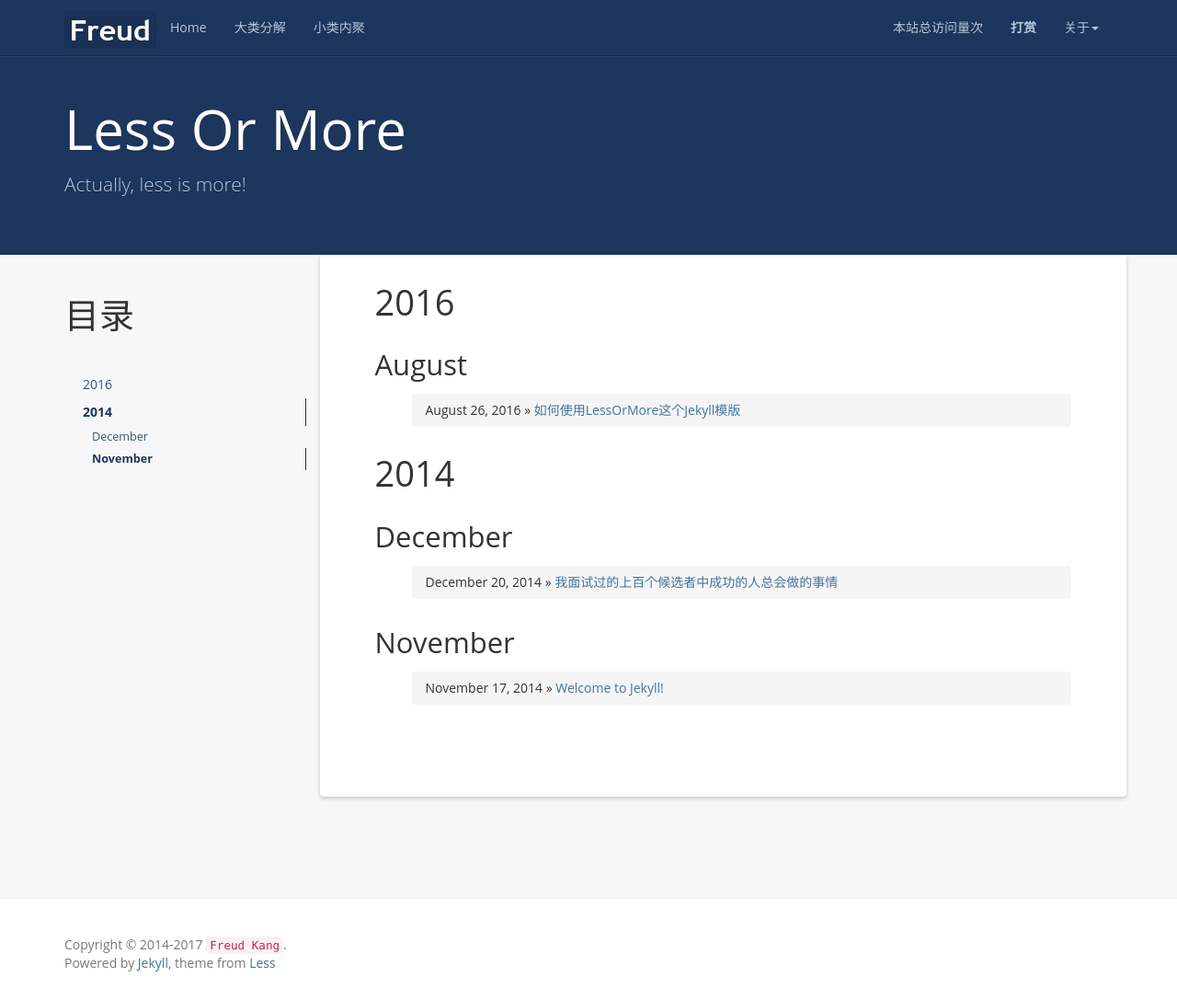
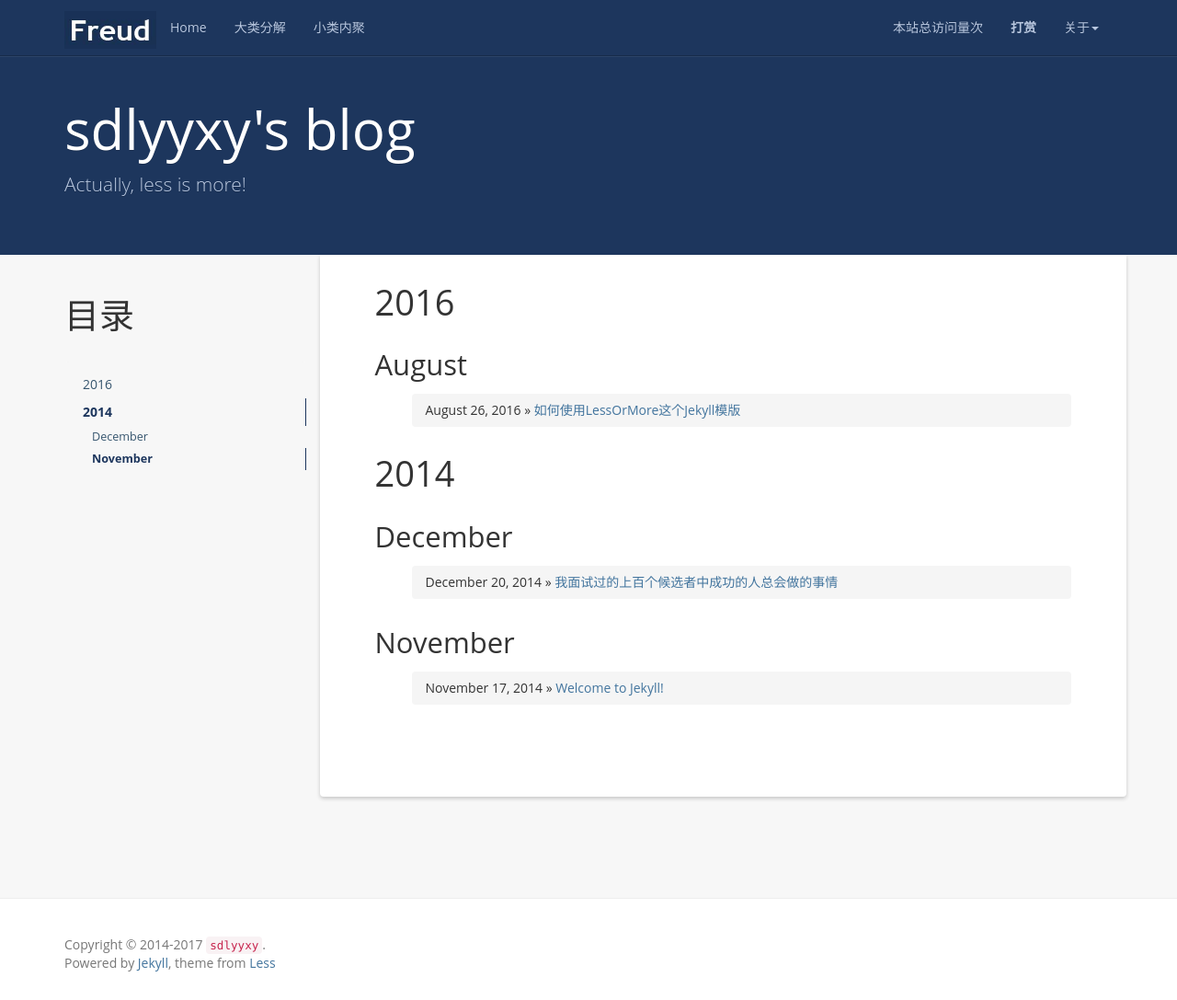
Before and after one commit to sdlyyxy/sdlyyxy.github.io, a Jekyll site: the page built from index.html, in a window 1280 px wide and 1087 px high. Shown: the whole window at 92% size. Built offline with Jekyll 4.4.1, drawn with Linux system fonts in a browser that asks for light colours; nearby versions of some CDN libraries; the list of posts is cut into pages by our own code; comment, search, counter and statistics services are not loaded.

Commit message:
update _config.yml

```diff
--- a/_config.yml
+++ b/_config.yml
@@ -1,13 +1,13 @@
 # Site settings
-name: Less Or More
-email: luoyan35714@126.com
-author: Freud Kang
-url: http://www.hifreud.com
-resume_site: http://www.hifreud.com/Resume.io/
-github: https://github.com/luoyan35714/
-baseurl: "/sdlyyxy.github.io"
+name: sdlyyxy's blog
+email: sdlyyxy@icloud.com
+author: sdlyyxy
+url: https://sdlyyxy.github.io
+resume_site: https://sdlyyxy.github.io
+github: https://github.com/sdlyyxy/
+baseurl: ""
 description: Actually, less is more!
-meta_description: 康志华;个人博客;学而不思则罔;思而不学则殆;生命不止;折腾不休
+meta_description: description
 motto: It's our wits that make us men.
 banner: 学而不思则罔，思而不学则殆。
 
@@ -17,7 +17,7 @@ paginate: 10
 
 exclude: ['README.md', 'Gemfile.lock', 'Gemfile', 'Rakefile']
 
-github_username: luoyan35714
+github_username: sdlyyxy
 highlighter: rouge
 
 # Build settings
```
